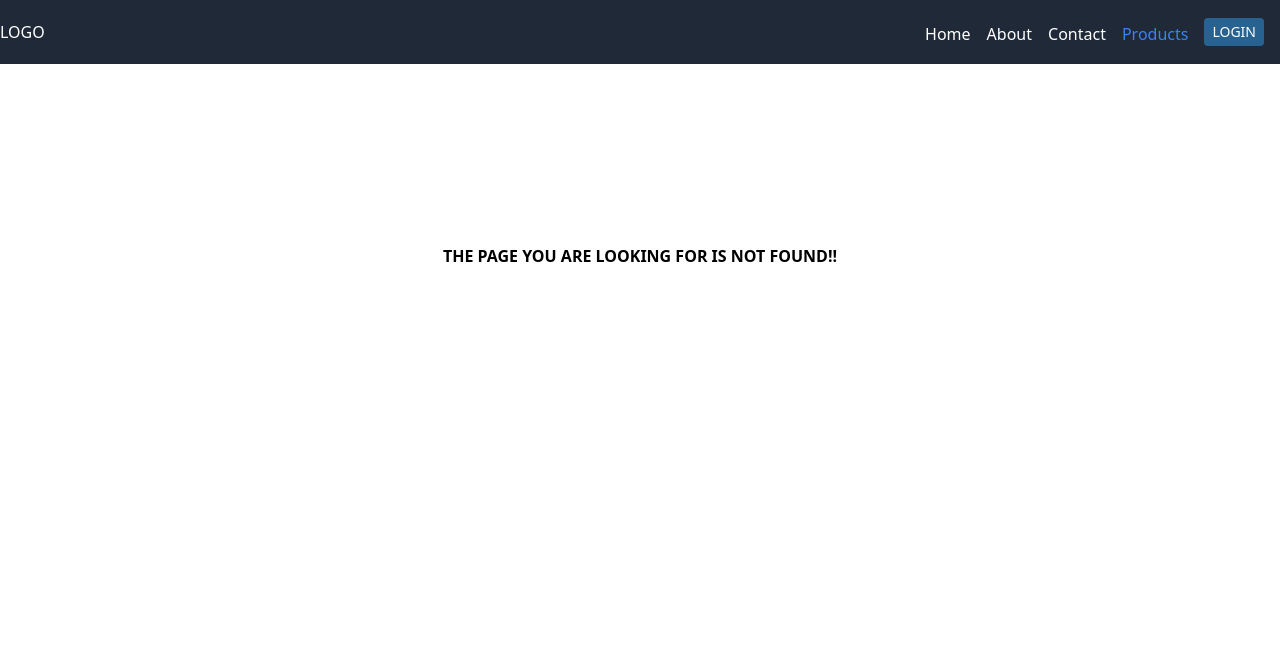
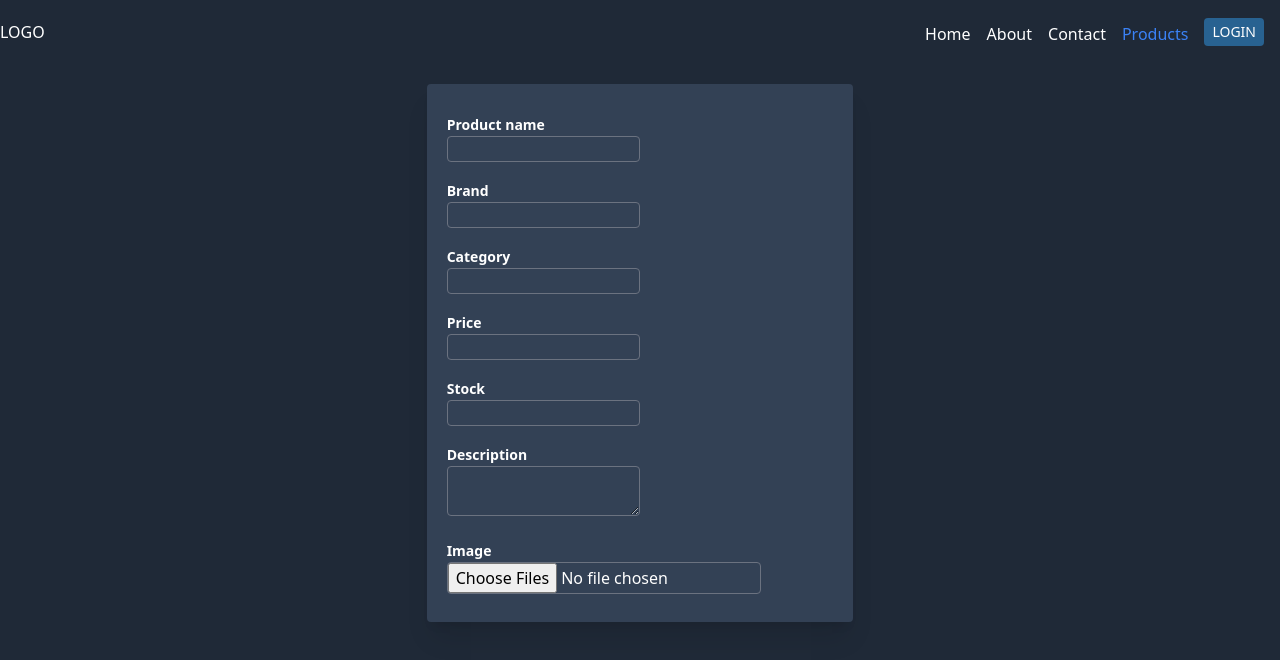
Before and after one commit to Sangamrai10/React-nextJs, a Next.js app: page /products/add in a window 1280 px wide. Before the commit this address had no page. Shown: the top 660 px of the page. Built offline with nearby package versions, Linux system fonts and the light colour scheme.

Commit message:
product edit page

```diff
--- /dev/null
+++ b/src/app/products/add/page.js
@@ -0,0 +1,10 @@
+import Form from '@/components/products/Form'
+import React from 'react'
+
+export default function AddProductPage() {
+  return (
+    <div>
+      <Form/>
+    </div>
+  )
+}
```
